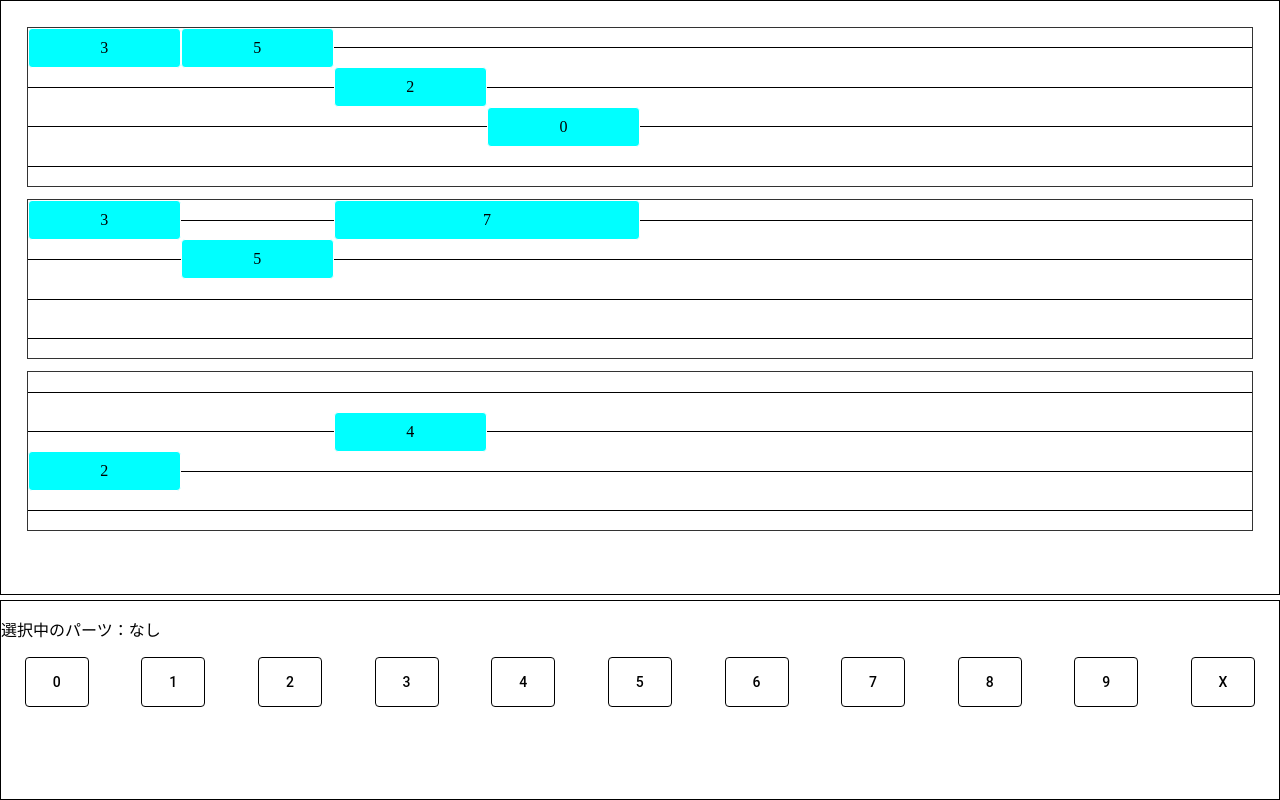
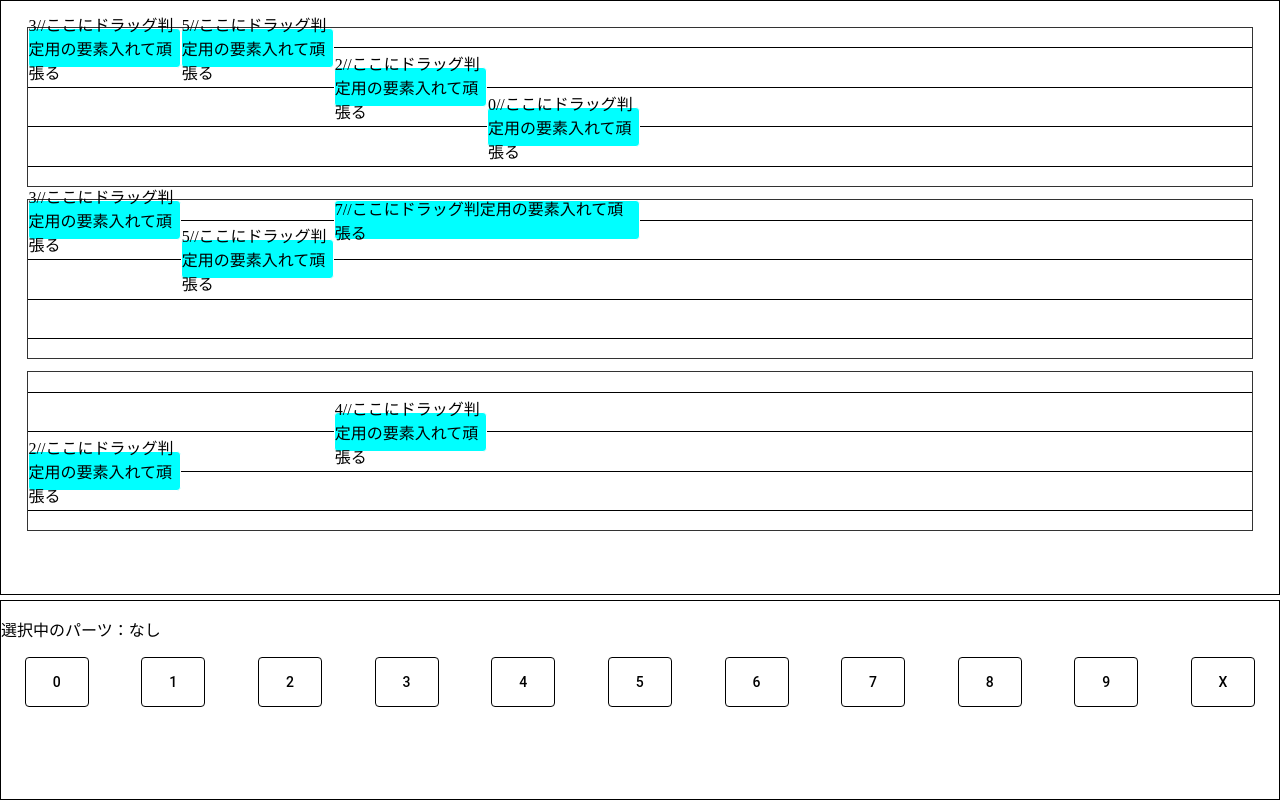
Before and after one commit to rutohe/bass_dojo, a React (Vite) app: page /create in a window 1280 px wide. Built offline with nearby package versions, Linux system fonts and the light colour scheme.

Commit message:
クリックイベントは作った、次回はドラッグ処理

```diff
--- a/src/components/MeasureComponent.tsx
+++ b/src/components/MeasureComponent.tsx
@@ -37,7 +37,7 @@ function MeasureComponent({strings,notes,measureIndex,updateNotes}:MeasureProps)
                                 {ary.map((string,idx)=>{
                                     return <div
                                     // fret0固定,後で編集のstateと共通させる
-                                        onClick={()=>{cellClick(index,idx,0)}}
+                                        onClick={()=>{cellClick(index,idx,1)}}
                                         key={`string_${idx}`}
                                     ></div>})}
                             </div>
--- a/src/components/NoteComponent.module.css
+++ b/src/components/NoteComponent.module.css
@@ -13,6 +13,6 @@
   /* テストの色　本番はいい感じの色でやって */
   background-color: aqua;
 
-
+  user-select: none;
   z-index: 1;
 }
--- a/src/components/NoteComponent.tsx
+++ b/src/components/NoteComponent.tsx
@@ -14,8 +14,15 @@ function NoteComponent({note,strings}:NoteProps) {
         width:`${note.length/GRID_DIVISIONS*100}%`,
     }
     return(
-        <div className={styles.note} style={style}>
+        <div
+            className={styles.note}
+            style={style}
+            onClick={()=>{
+                console.log('note:',note);
+            }}
+        >
             {note.fret}
+            //ここにドラッグ判定用の要素入れて頑張る
         </div>
     )
 }
--- /dev/null
+++ b/src/functions/updateNotes.ts
@@ -0,0 +1,6 @@
+import type { Note } from "../types/create"
+export const clickNote = (nextFret:number,targetNote:Note) => {
+    // 同じフレット数でかぶせてクリックしたら削除
+    if(targetNote.fret === nextFret) return null;
+    else return {...targetNote,fret:nextFret}
+}
```
